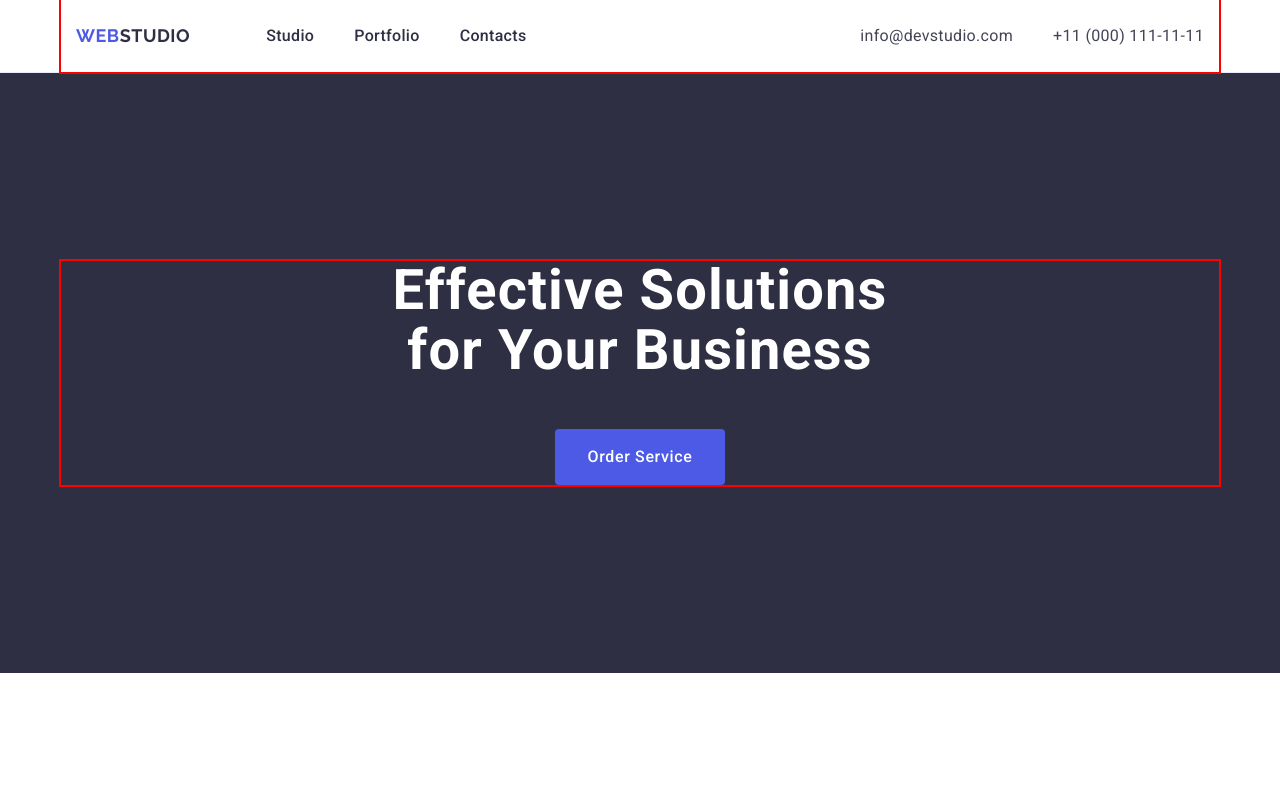
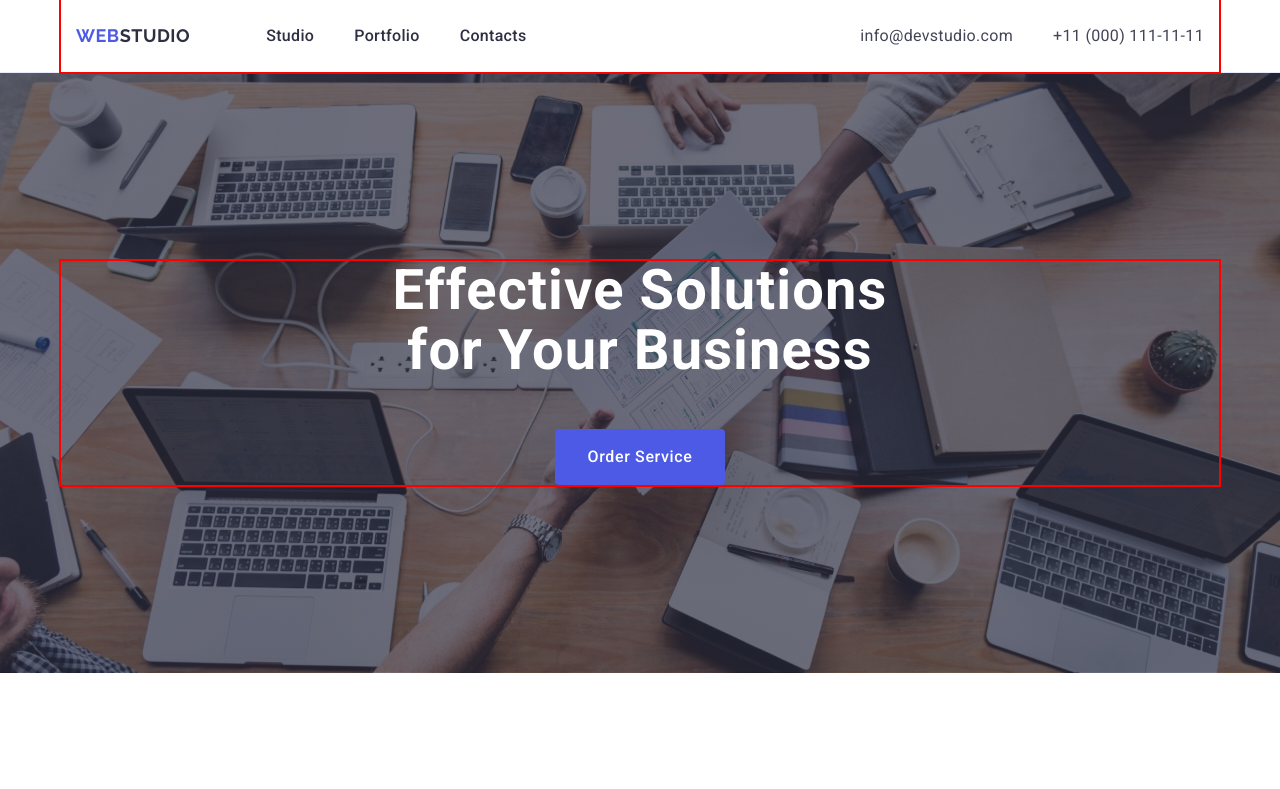
Before and after one commit to Caju2015/goit-markup-hw-04, a plain HTML site: page index.html in a window 1280 px wide. Shown: the top 789 px of the page. Drawn offline with nearby package versions, Linux system fonts and the light colour scheme; files whose address does not match are found by name.

Commit message:
add hero bg

```diff
--- a/css/styles.css
+++ b/css/styles.css
@@ -164,8 +164,11 @@ address {
 .hero {
     padding: 188px 0;
     background-color: #2e2f42;
+    background-image: linear-gradient(rgba(46, 47, 66, 0.70), rgba(46, 47, 66, 0.70)), url(../images/hero-bg.jpg);
+    background-repeat: no-repeat;
+    background-position: center;
+    background-size: cover;
 }
-
 .hero-container {
 }
 
@@ -308,12 +311,21 @@ address {
 .team-soc-list {
     display: flex;
     gap: 24px;
+    align-items: center;
 }
 
 .team-soc-item {
     width: 40px;
     height: 40px;
 }
+
+/* .team-soc-item::after {
+    content:''
+    width: 40px;
+    height: 40px;
+    background-color: #4D5AE5;
+    border-radius: 50%;
+} */
 
 .team-soc-link {
     display: flex;
```
Also changed, not shown: images/hero-bg.jpg (added).
